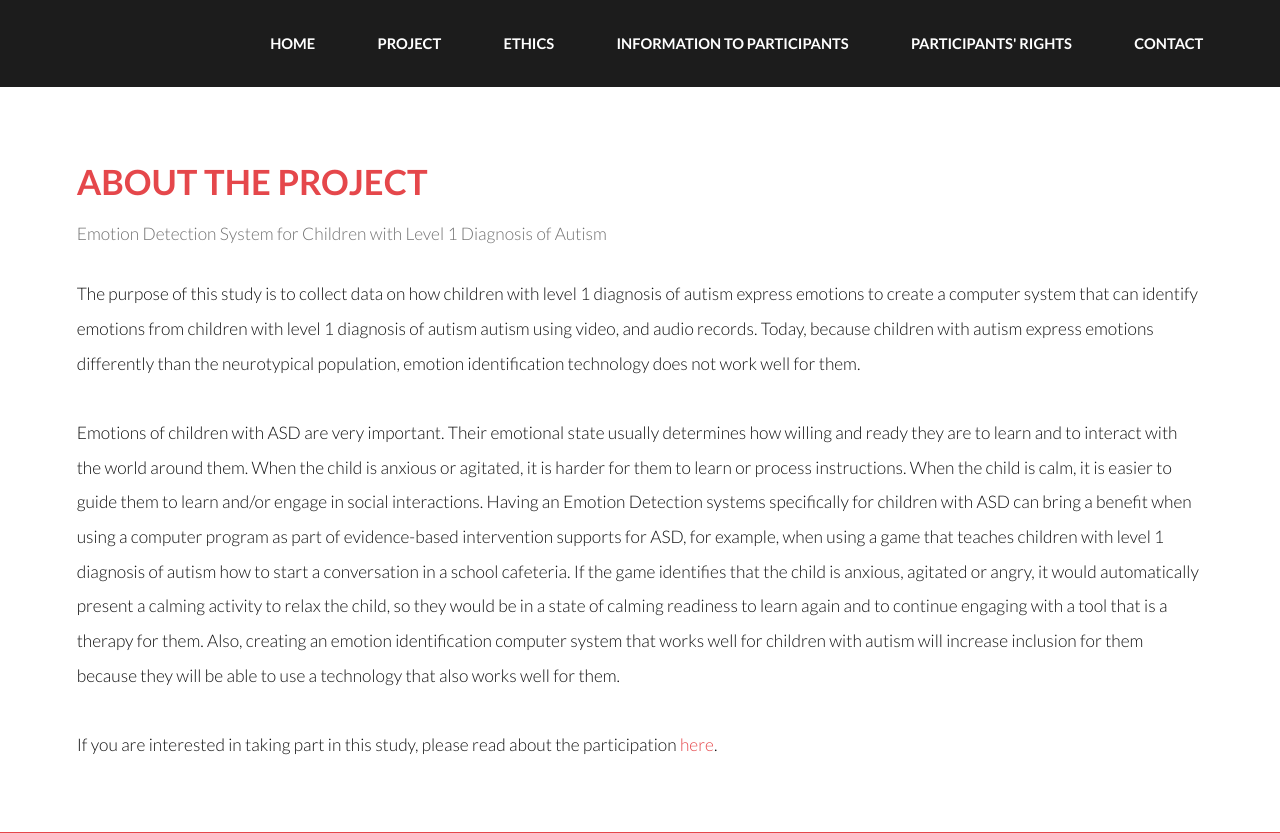
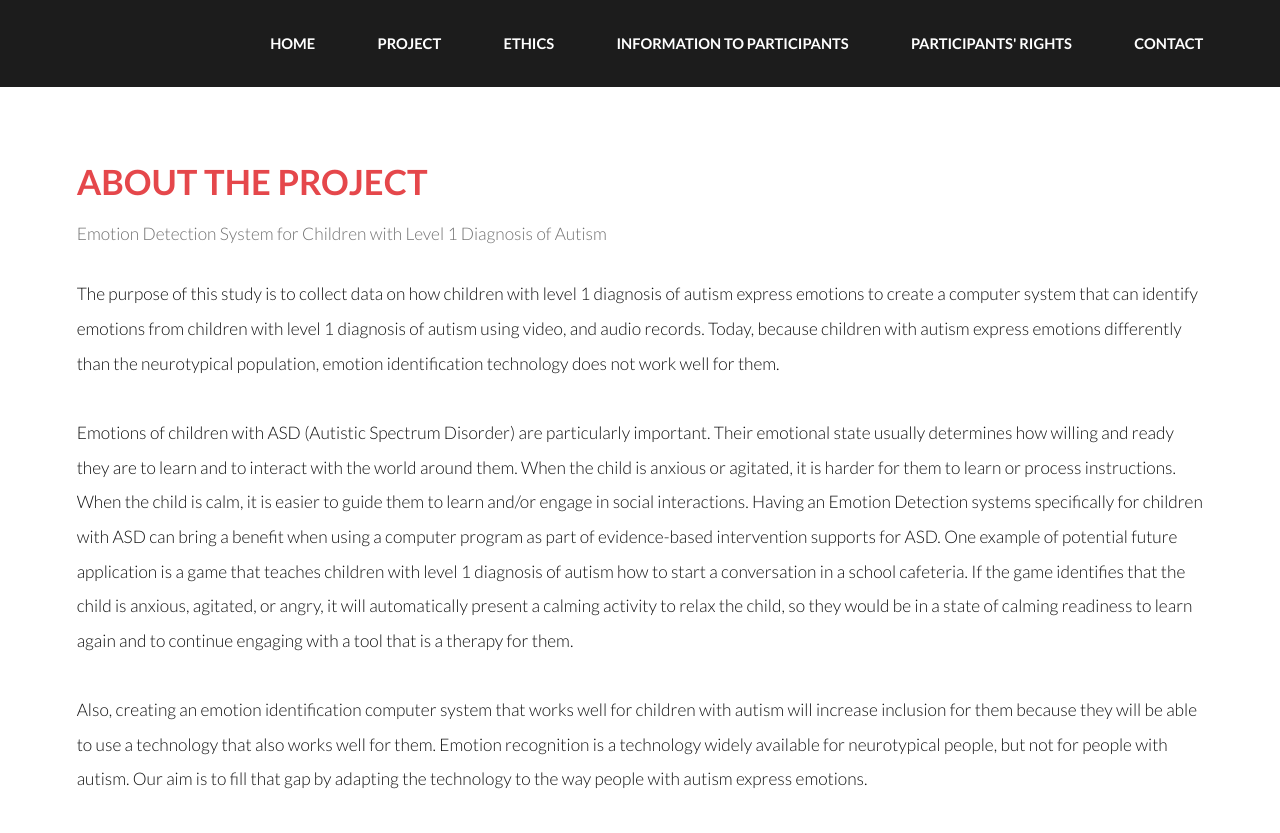
Before and after one commit to annanda/website_emotion_detection_for_children_with_asd, a Flask app: page /about_project in a window 1280 px wide. Shown: the top 833 px of the page. Run offline with Flask 2, Linux system fonts and the light colour scheme.

Commit message:
Editing About the project. Clarifying aspects for participants.

```diff
--- a/templates/project.html
+++ b/templates/project.html
@@ -20,27 +20,29 @@
         </header>
         <!--        <a href="#" class="image fit"><img src="../static/images/pic11.jpg" alt=""/></a>-->
         <p>The purpose of this study is to collect data on how children with level 1 diagnosis of autism express
-            emotions to
-            create a computer system that can identify emotions from children with level 1 diagnosis of autism autism
-            using video,
-            and audio records. Today, because children with autism express emotions differently than the
-            neurotypical population, emotion identification technology does not work well for them.</p>
-        <p>Emotions of children with ASD are very important. Their emotional state usually determines how willing and
-            ready they are to learn and to interact with the world around them. When the child is anxious or agitated,
-            it is harder for them to learn or process instructions. When the child is calm, it is easier to guide them
-            to learn and/or engage in social interactions. Having an Emotion Detection systems specifically for children
-            with ASD can bring a benefit when using a computer program as part of evidence-based intervention supports
-            for ASD,
-            for example, when using a game that teaches children with level 1 diagnosis of autism how to start a
-            conversation
-            in a school cafeteria. If the game identifies that the child is anxious, agitated or angry, it would
-            automatically present a calming activity to relax the child, so they would be in a state of calming
-            readiness to learn again and to continue engaging with a tool that is a therapy for them.
-            Also, creating an emotion identification computer system that works well for children with autism will
+            emotions to create a computer system that can identify emotions from children with level 1 diagnosis of
+            autism using video, and audio records. Today, because children with autism express emotions differently than
+            the neurotypical population, emotion identification technology does not work well for them. </p>
+        <p>Emotions of children with ASD (Autistic Spectrum Disorder) are particularly important. Their emotional state
+            usually determines how willing and ready they are to learn and to interact with the world around them. When
+            the child is anxious or agitated, it is harder for them to learn or process instructions. When the child is
+            calm, it is easier to guide them to learn and/or engage in social interactions. Having an Emotion Detection
+            systems specifically for children with ASD can bring a benefit when using a computer program as part of
+            evidence-based intervention supports for ASD. One example of potential future application is a game that teaches children with level 1 diagnosis of autism
+            how to start a conversation in a school cafeteria. If the game identifies that the child is anxious,
+            agitated, or angry, it will automatically present a calming activity to relax the child, so they would be in
+            a state of calming readiness to learn again and to continue engaging with a tool that is a therapy for
+            them. </p>
+        <p>Also, creating an emotion identification computer system that works well for children with autism will
             increase inclusion for them because they will be able to use a technology that also works well for them.
-        </p>
+            Emotion recognition is a technology widely available for neurotypical people, but not for people with
+            autism. Our aim is to fill that gap by adapting the technology to the way people with autism express
+            emotions. </p>
+
         <p>If you are interested in taking part in this study, please read about the participation <a href="/summary">here</a>.
         </p>
+
+        <small>Last updated: 5th August, 2021.</small>
 
 
     </div>
```
